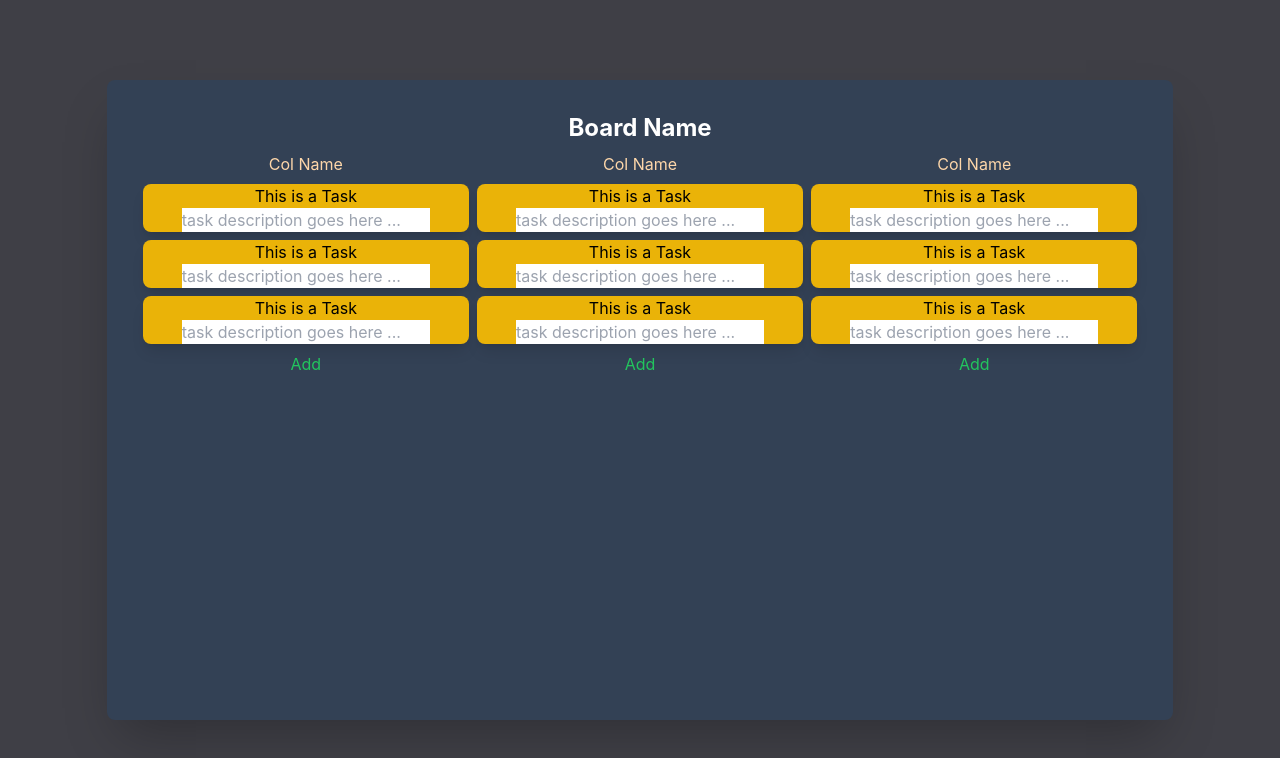
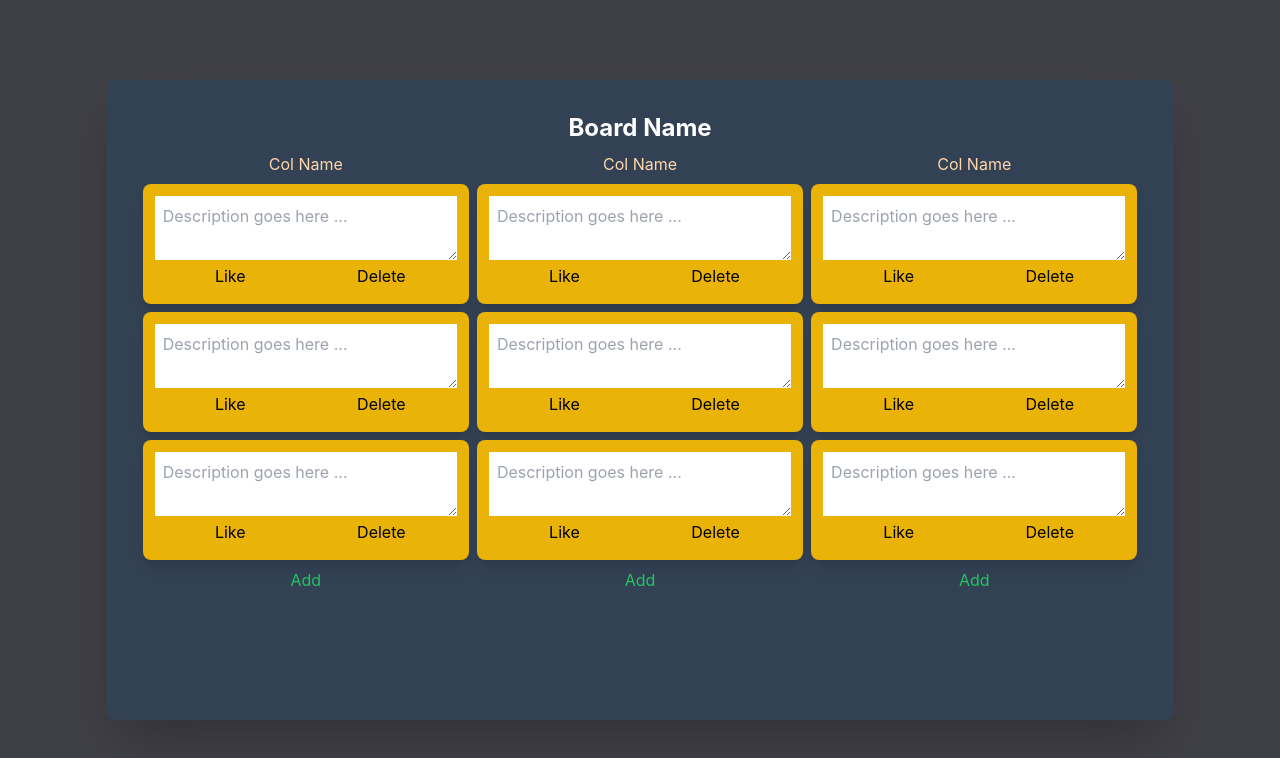
Before and after one commit to bahmanashtari/kanban, a React (Create React App) app: page / in a window 1280 px wide. Shown: the top 758 px of the page. Built offline with nearby package versions, Linux system fonts and the light colour scheme.

Commit message:
add: the Task component elements + stylings

```diff
--- a/src/components/Card.js
+++ b/src/components/Card.js
@@ -1,6 +1,6 @@
 const Card = props => {
 	return (
-		<div className='bg-yellow-500 my-2 mx-1 max-w-sm rounded-lg shadow-lg'>
+		<div className='grid grid-flow-row grid-row-2 p-3 my-2 mx-1 max-w-sm rounded-lg shadow-lg bg-yellow-500'>
 			{props.children}
 		</div>
 	)
--- a/src/components/Task.js
+++ b/src/components/Task.js
@@ -3,10 +3,18 @@ import Card from './Card'
 const Task = props => {
 	return (
 		<Card>
-			<div>This is a Task</div>
-			<input
+			<textarea
+				className='p-2'
 				type='text'
-				placeholder='task description goes here ...'></input>
+				placeholder='Description goes here ...'></textarea>
+			<div className='grid grid-flow-col grid-cols-2'>
+				<button className='p-1' type='button'>
+					Like
+				</button>
+				<button className='p-1' type='button'>
+					Delete
+				</button>
+			</div>
 		</Card>
 	)
 }
```
